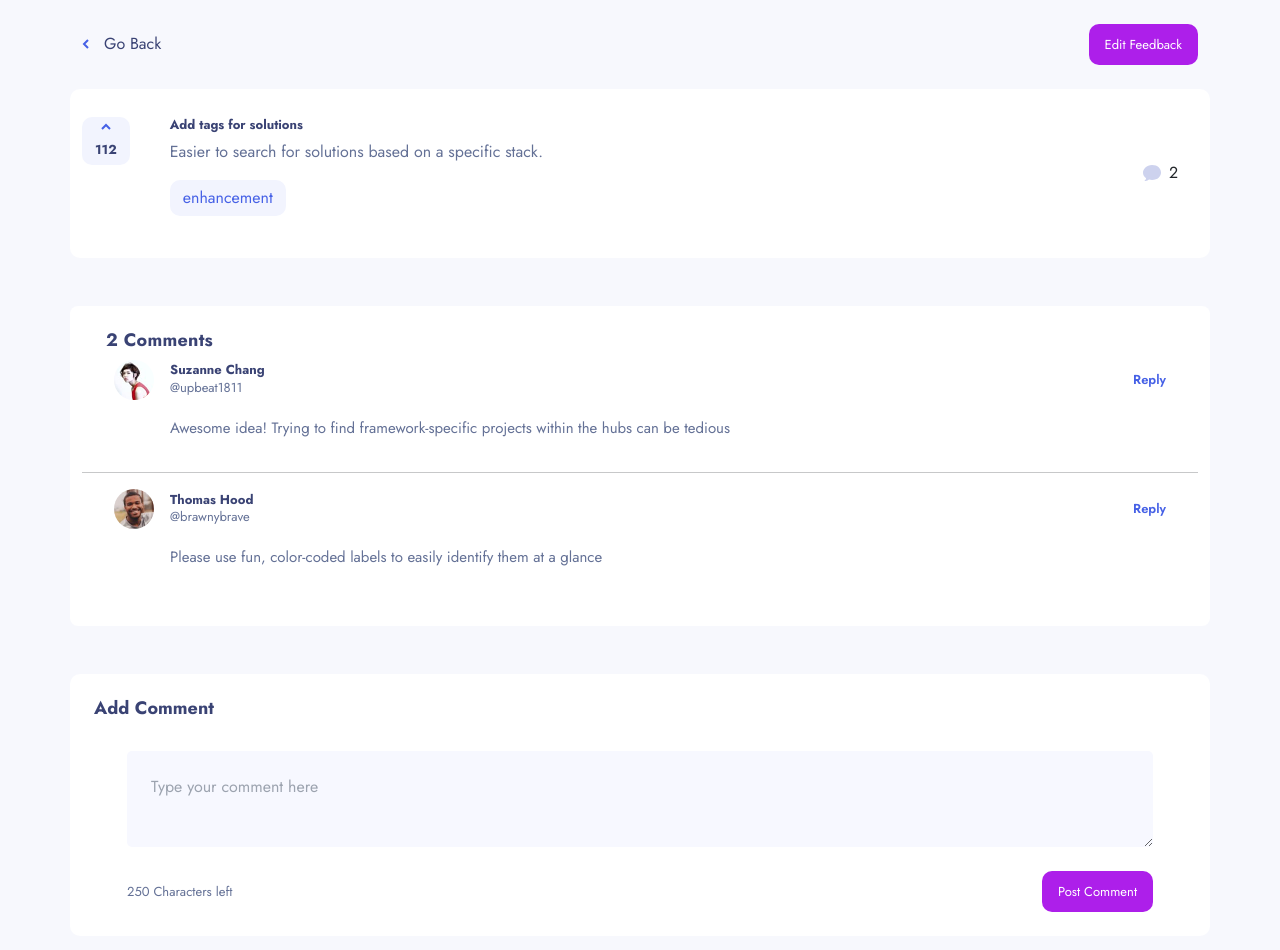
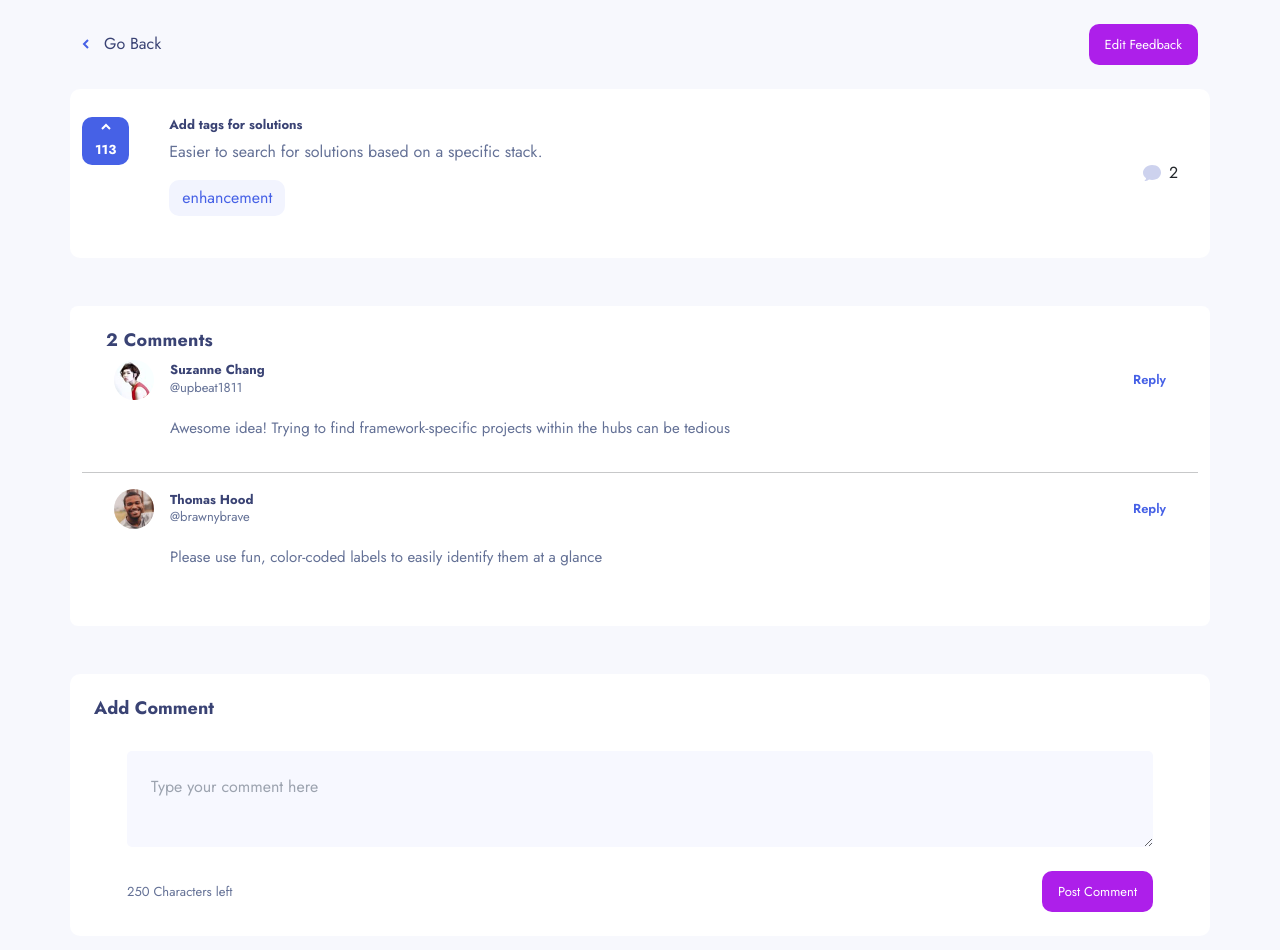
Before and after one commit to mariamo101/team-2, a React (Vite) app: page /feedbacks/1 in a window 1280 px wide. Both pictures are taken after a click on the button "112". Shown: the top 950 px of the page. Built offline with nearby package versions, Linux system fonts and the light colour scheme.

Commit message:
add: upvote functionality in feedback container

```diff
--- a/src/components/UI/FeedbackContainer.jsx
+++ b/src/components/UI/FeedbackContainer.jsx
@@ -24,10 +24,10 @@ function FeedbackContainer({
 
   // Calculate total length of comments and replies
 
-  const { productData } = useContext(FeedbackContext);
+  const { productData, changeUpVotes } = useContext(FeedbackContext);
+  const filtered = productData.find((product) => product.id === +id);
   useEffect(() => {
     // Filter product data based on id
-    const filtered = productData.find((product) => product.id === +id);
     const getLength = filtered?.comments?.reduce((acc, comment) => {
       if (comment.replies) {
         return acc + comment.replies.length + 1; // Adding 1 for the original comment
@@ -46,6 +46,12 @@ function FeedbackContainer({
       : status?.toLowerCase() === "in-progress"
       ? "bg-[#AD1FEA]"
       : "bg-[#62BCFA]";
+
+  function changeUpVote(feedbackId) {
+    changeUpVotes(feedbackId);
+    console.log(productData);
+  }
+
   return (
     <div
       className={`flex flex-col gap-[20px] bg-white rounded-[10px] p-[24px] md:p-[28px] lg:px-[32px] relative`}
@@ -67,11 +73,28 @@ function FeedbackContainer({
         <div className="flex gap-[40px]">
           {/* Upvote button */}
 
-          <button className="hidden md:flex flex-col items-center gap-[10px] bg-[#F2F4FE] px-[13px] py-[6px] rounded-[10px] h-fit">
-            <img src={upArrow} alt="up arrow" />
-            <span className="text-[.8125rem] text-[#3A4374] font-bold">
-              {upvotes}
-            </span>
+          <button
+            className={`hidden md:flex flex-col items-center gap-[10px] px-[13px] py-[6px] rounded-[10px] h-fit ${
+              filtered?.isUpVoted
+                ? "bg-smBtnBgA text-white"
+                : "bg-smBtnBg text-nums"
+            }`}
+            onClick={() => changeUpVote(id)}
+          >
+            {filtered?.isUpVoted ? (
+              <svg width="10" height="7" xmlns="http://www.w3.org/2000/svg">
+                <path
+                  d="M1 6l4-4 4 4"
+                  stroke="#fff"
+                  stroke-width="2"
+                  fill="none"
+                  fill-rule="evenodd"
+                />
+              </svg>
+            ) : (
+              <img src={upArrow} alt="up arrow" />
+            )}
+            <span className="text-[.8125rem] font-bold">{upvotes}</span>
           </button>
           {/* Feedback details and Redirect to edit page*/}
           <div
@@ -90,11 +113,25 @@ function FeedbackContainer({
 
         {/* Comments and upvote button for mobile */}
         <div className="md:px-5 flex justify-between">
-          <button className="flex items-center gap-[10px] bg-[#F2F4FE] px-[13px] py-[6px] rounded-[10px] h-fit md:hidden">
-            <img src={upArrow} alt="up arrow" />
-            <span className="text-[.8125rem] text-[#3A4374] font-bold">
-              {upvotes}
-            </span>
+          <button onClick={() => changeUpVote(id)} className={`flex items-center gap-[10px] bg-[#F2F4FE] px-[13px] py-[6px] rounded-[10px] h-fit md:hidden ${
+              filtered?.isUpVoted
+                ? "bg-smBtnBgA text-white"
+                : "bg-smBtnBg text-nums"
+            }`}>
+            {filtered?.isUpVoted ? (
+              <svg width="10" height="7" xmlns="http://www.w3.org/2000/svg">
+                <path
+                  d="M1 6l4-4 4 4"
+                  stroke="#fff"
+                  stroke-width="2"
+                  fill="none"
+                  fill-rule="evenodd"
+                />
+              </svg>
+            ) : (
+              <img src={upArrow} alt="up arrow" />
+            )}
+            <span className="text-[.8125rem] font-bold">{upvotes}</span>
           </button>
           {/* Comments count */}
           <div className="flex items-center gap-2">
--- a/src/components/UI/FeedbackMessageContainer.jsx
+++ b/src/components/UI/FeedbackMessageContainer.jsx
@@ -4,7 +4,6 @@ import { useContext } from "react";
 import { FeedbackContext } from "../../store/feedback-context";
 
 const FeedbackMessageContainer = ({feedbackId}) => {
-  console.log(feedbackId);
   // Destructuring useForm hook and extracting required methods and states
   const {
     register, // To register form inputs
@@ -32,8 +31,6 @@ const FeedbackMessageContainer = ({feedbackId}) => {
       }
     );
     reset();
-    // console.log(data);
-    // console.log(productData);
   };
 
   return (
--- a/src/pages/FeedBack.jsx
+++ b/src/pages/FeedBack.jsx
@@ -37,7 +37,6 @@ function FeedBack() {
   useEffect(() => {
     // Find product data based on id
     const filtered = productData.filter((product) => product.id === +id)[0];
-    console.log(filtered);
 
     // Redirect to main page if no data found
     if (!filtered) {
--- a/src/store/feedback-context.jsx
+++ b/src/store/feedback-context.jsx
@@ -5,6 +5,7 @@ export const FeedbackContext = createContext({
   setProduct: () => {},
   setComment: () => {},
   editProductData: () => {},
+  changeUpVotes:()=>{},
 });
 
 export default function FeedbackContextProvider({ children }) {
@@ -55,9 +56,26 @@ export default function FeedbackContextProvider({ children }) {
     setProductData(updatedProductData);
   }
 
+  function changeUpVotes(feedbackId) {
+    setProductData((prev) => {
+      return prev.map((feedback) => {
+        if (feedback.id === feedbackId) {
+          return {
+            ...feedback,
+            upvotes: feedback.isUpVoted ? feedback.upvotes - 1 : feedback.upvotes + 1,
+            isUpVoted: !feedback.isUpVoted
+          };
+        } else {
+          return feedback;
+        }
+      });
+    });
+  }
+
+
   return (
     <FeedbackContext.Provider
-      value={{ productData, setProduct, editProductData, setComment }}
+      value={{ productData, setProduct, editProductData, setComment,changeUpVotes }}
     >
       {children}
     </FeedbackContext.Provider>
```
